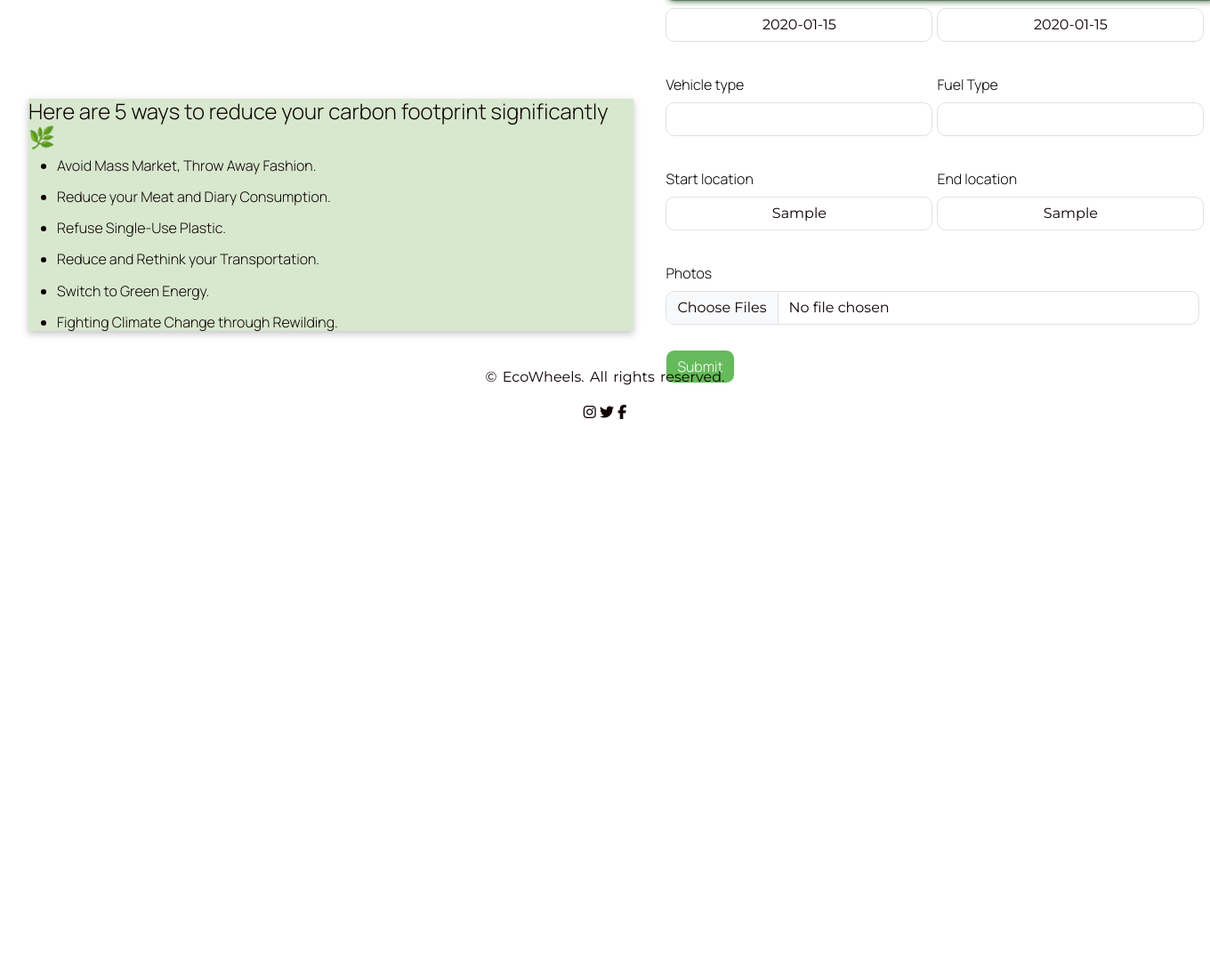
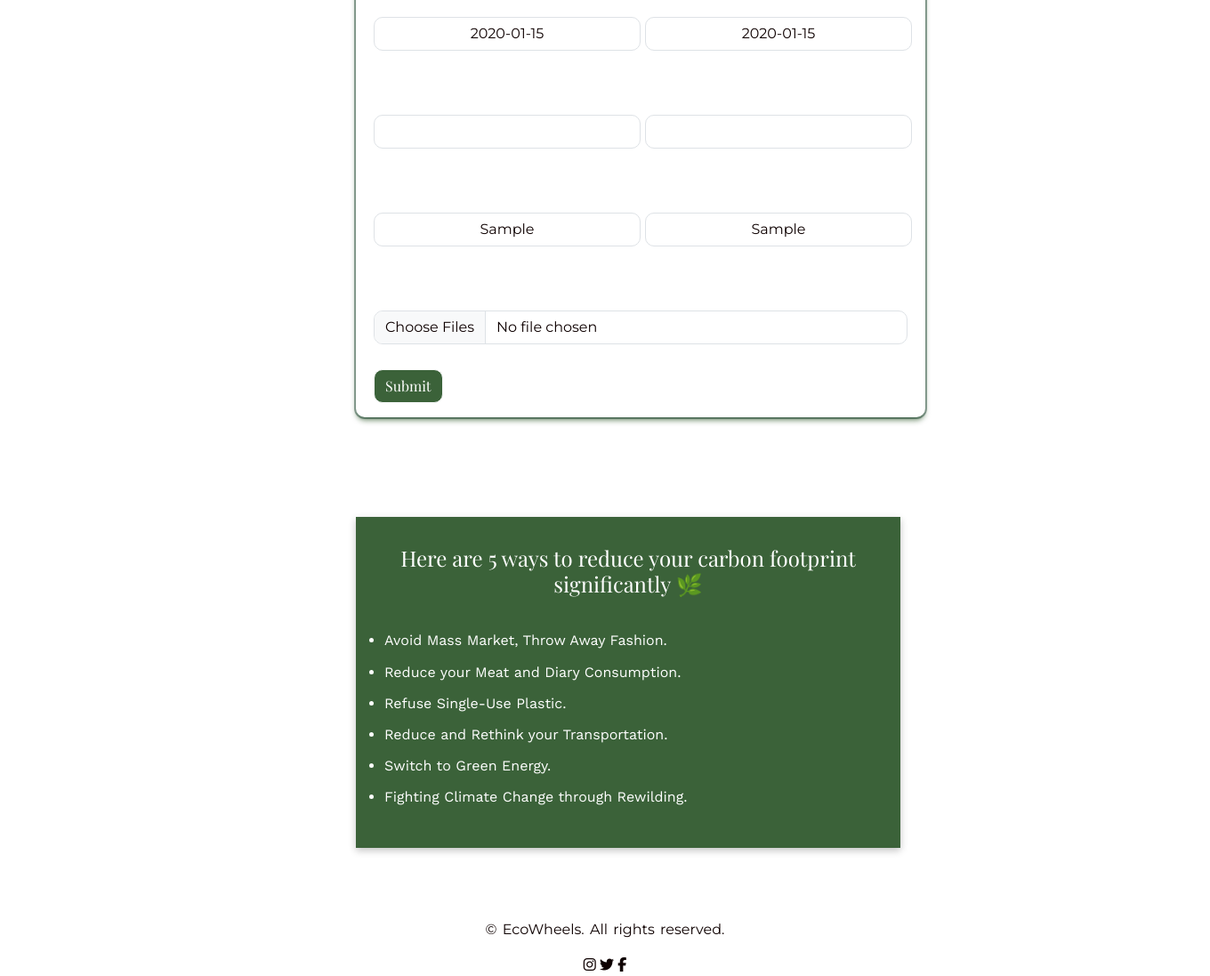
Before and after one commit to mehdi-ayoub/EcoWheels, a Rails app: page /shipments/1/edit in a window 1360 px wide; the page is wider, and only the part inside the window is pictured. Shown: the part 532-1629 px from the top of that part at 89% size. Before the commit the page ends 1003 px from the top of that part, so only its background shows below. Run offline with Rails 7, Linux system fonts and the light colour scheme; a user stored in the database is signed in; tables that the repository leaves empty hold one stand-in row (values such as "Sample post"); style sheets or scripts are compiled from the project's sources; parts of the project's set-up code (start-up, migrations or seed data) failed here and were passed over; some libraries are stand-ins or nearby versions.

Commit message:
fonts changed, home page changed

```diff
--- a/app/assets/stylesheets/components/_form_styling.scss
+++ b/app/assets/stylesheets/components/_form_styling.scss
@@ -44,8 +44,9 @@
 }
 
 .form-label {
-  font-family: "Manrope";
-  color: black;
+  padding-top: 0.25rem;
+  font-family: "Work Sans";
+  color: white;
 }
 
 /* Additional CSS styling for other form elements can be added here */
--- a/app/assets/stylesheets/components/_navbar.scss
+++ b/app/assets/stylesheets/components/_navbar.scss
@@ -1,17 +1,17 @@
 .navbar-lewagon {
   justify-content: space-between;
   background: white;
-  font-family: "Manrope";
+  font-family: "Playfair Display";
 }
 
 .navbar-lewagon .navbar-collapse {
   flex-grow: 0;
-  font-family: "Manrope";
+  font-family: "Playfair Display";
 }
 
 .navbar-lewagon .navbar-brand img {
   width: 40px;
-  font-family: "Manrope";
+  font-family: "Playfair Display";
 }
 
 .search-box {
@@ -19,14 +19,14 @@
 }
 
 .btn-primary {
-  background-color: green;
+  background-color: #3B6239
 }
 
 .nav-link {
-  font-family: "Manrope";
+  font-family: "Playfair Display";
 }
 
 .nav-item {
-  font-family: "Manrope";
+  font-family: "Playfair Display";
   color: black;
 }
--- a/app/assets/stylesheets/components/_new.scss
+++ b/app/assets/stylesheets/components/_new.scss
@@ -22,7 +22,7 @@
   .first-text {
 
     h5 {
-      font-family: "Manrope";
+      font-family: "Playfair Display";
       font-size: 31px;
       font-weight: 800;
       margin: 80px 20px 70px 20px;
@@ -38,7 +38,7 @@
   width: 640px;
   height: 620px;
   border: 1px solid rgb(222, 221, 221);
-  background-color: #6BA25F;
+  background-color: #3B6239;
   color: white;
   font-size: large;
   border-top-right-radius: 20px;
--- a/app/assets/stylesheets/components/shipments/_edit.scss
+++ b/app/assets/stylesheets/components/shipments/_edit.scss
@@ -7,7 +7,9 @@
   display: flex;
   flex-direction: row;
   justify-content: space-between;
-  margin-left: 43rem;
+  margin-left: 25rem;
+  padding-left: 1.25rem;
+  padding-bottom: 1rem;
 }
 
 .container-edit-f {
@@ -26,28 +28,40 @@
 // }
 
 .container-edit-image {
-  background-image: url('eco_truck.jpeg');
+  // background-image: url('eco_truck.jpeg');
   display: block;
-  // background-size: cover;
-  // background-position: center;
+  background-size: cover;
+  background-position: center;
   background-repeat: no-repeat;
   display: flex;
   justify-content: center;
   // flex-direction: row;
   // margin-left: 10rem;
   border-radius: 10px;
-  height: 200px;
-  width: 103%;
-  margin-left: 1rem;
+  // height: 200px;
+  // width: 60%;
+  // height: 60%;
 }
 
 .container-bottom-edit {
   display: block;
-  background-color: rgb(215, 232, 207);
+  background-color: #3B6239;
   box-shadow: rgba(0, 0, 0, 0.24) 0px 3px 8px;
   margin-top: 7rem;
-  width: 50%;
-  margin-left: 2rem;
+  width: 45%;
+  margin-left: 25em;
+  color: white;
+  text-align: center;
+  padding-top: 2rem;
+  padding-bottom: 2rem;
+  margin-bottom: 5rem;
+
+  h6 {
+    padding-top: 2rem;
+    color: white;
+    font-family: "Work Sans";
+    text-align: left;
+  }
 }
 
 .container-bottom-edit-2 {
@@ -61,13 +75,13 @@
 }
 
 h1 {
-  font-family: "Manrope";
+  font-family: "Playfair Display";
   margin-top: 2rem;
   font-weight: bold;
 
 a {
   text-decoration: none;
-  color: black
+  color: black;
 }
 
 }
--- a/app/assets/stylesheets/components/shipments/_index_page.scss
+++ b/app/assets/stylesheets/components/shipments/_index_page.scss
@@ -16,16 +16,16 @@
 }
 
 .title-index h4 p {
-  font-family: "Manrope";
+  font-family: "Playfair Display";
 }
 /* Style table header */
 .thead-dark th {
-  background-color: #e0f2f1;
+  background-color: #3B6239;
 
   a {
     text-decoration: none;
     color: white;
-    font-family: "Manrope";
+    font-family: "Playfair Display";
   }
 }
 
@@ -34,20 +34,20 @@
   a {
     text-decoration: none;
     color: black;
-    font-family: "Manrope";
+    font-family: "Work Sans";
   }
 }
 
 
 /* Style table header on hover */
 .thead-dark th:hover {
-  background-color: #579153;;
+  background-color: #316f3a;
 
 }
 
 /* Style table rows on hover */
 .table tbody tr:hover {
-  background-color: #3C7D45
+  background-color: #316f3a;
 }
 
 /* Style the container */
@@ -61,17 +61,24 @@
 
 /* adding margin to the add shipment  */
 
+.mb-2 {
+  font-family: "Work Sans";
+}
+
+.align-middle {
+  font-family: "Work Sans";
+}
+
 .custom-bg-blue {
   margin-top: 8px;
-  background-color: #65ba5b;
+  background-color: #3B6239;
   color: white;
   transition: background-color 0.3s ease;
-  font-family: "Manrope";
-
+  font-family: "Playfair Display";
 }
 
 .custom-bg-blue:hover {
-  background-color: #3c7d45;
+  background-color: #316f3a;
   color: white;
   font-family: "Manrope";
 }
@@ -102,7 +109,7 @@
 
 .thead-dark {
   th {
-    background-color: #65ba5b;
+    background-color: #8AA138;
     border-width: 0;
   }
 }
--- a/app/assets/stylesheets/components/shipments/_search_index.scss
+++ b/app/assets/stylesheets/components/shipments/_search_index.scss
@@ -14,18 +14,18 @@
   display: flex;
   justify-content: flex-end;
   align-items: center;
-  font-family: "Manrope";
+  font-family: "Playfair Display";
 
   #currentDateTime {
     color: rgb(86, 85, 85);
-    font-family: "Manrope";
+    font-family: "Playfair Display";
   }
 
 
   .name-index {
     color: rgb(86, 85, 85);
     margin: 14px 10px 0px 25px;
-    font-family: "Manrope";
+    font-family: "Playfair Display";
   }
 
   .bell {
@@ -37,7 +37,7 @@
 .index-left {
   display: flex;
   align-items: center;
-  font-family: "Manrope";
+  font-family: "Playfair Display";
 }
 
 .index-right {
--- a/app/assets/stylesheets/config/_fonts.scss
+++ b/app/assets/stylesheets/config/_fonts.scss
@@ -1,13 +1,12 @@
 // Import Google fonts
 @import url('https://fonts.googleapis.com/css?family=Nunito:400,700|Work+Sans:400,700&display=swap');
 @import url('https://fonts.googleapis.com/css2?family=Manrope:wght@300&display=swap');
-@import url('https://fonts.googleapis.com/css2?family=Arimo&family=Bebas+Neue&family=Rubik:wght@300&display=swap');
-@import url('https://fonts.googleapis.com/css2?family=Arimo&family=Bebas+Neue&family=Mukta:wght@300&family=Rubik:wght@300&display=swap');
+@import url('https://fonts.googleapis.com/css2?family=Bebas+Neue&family=Cormorant+Garamond:wght@300;400;500&family=Mukta:wght@300&family=Playfair+Display&family=Rubik:wght@300&display=swap');
 
 // Define fonts for body and headers
-$body-font: "Manrope";
-$headers-font: "Manrope";
-$font: "Manrope";
+$body-font: "Cormorant Garamond";
+$headers-font: "Playfair Display";
+$font: "Cormorant Garamond";
 
 // To use a font file (.woff) uncomment following lines
 // @font-face {
--- a/app/assets/stylesheets/pages/_home.scss
+++ b/app/assets/stylesheets/pages/_home.scss
@@ -6,7 +6,7 @@
 
 // the container holding the navbar and the background pic
 .container-home {
-  background-image: url('homepageimage.jpg');
+  background-image: url('top-green-landscape.jpeg');
   background-size: cover;
   background-position: center;
   margin: auto;
@@ -56,7 +56,7 @@
 
 /* You can adjust this value between element */
 .nav-item {
-  font-family: "Manrope";
+  font-family: "Playfair Display";
   margin-right: 10px;
   color: black;
 }
@@ -95,6 +95,7 @@
 
 .form h2 {
   font-size: 24px; /* Adjust font size as needed */
+  font-family: "Playfair Display";
 }
 
 /* Styles for the result section */
@@ -103,7 +104,7 @@
   justify-content: center;
   flex-direction: column;
   align-items: center;
-  background-color: #6ba25f;
+  background-color: #3B6239;
   color: white;
   border-right: 1px solid #292929;
   border-radius: 0 5px 5px 0;
@@ -114,11 +115,13 @@
 
   h3 p {
     margin: 50px;
+
   }
 
   p {
     font-size: 4rem;
     font-weight: 600;
+    font-family: "Work Sans";
   }
 }
 
@@ -144,16 +147,19 @@
   height: 400px;
   padding: 20px;
   text-align: left;
+  font-family: "Work Sans";
 }
 
 .homepage-text h2 {
   font-size: 3.57rem;
   font-weight: 700;
   margin-bottom: 20px;
+  font-family: "Playfair Display";
 }
 
 .homepage-text p {
   font-size: 20px;
+  font-family: "Work Sans";
 }
 
 /* Style for the image container */
@@ -177,7 +183,13 @@
   color: transparent; /* Make the text transparent */
 }
 
+.lead {
+  font-family: "Work Sans";
+}
 
+.btn {
+  font-family: "Playfair Display";
+}
 /* -------------------------  styling Done ----------------------------- */
 
 .thirdcontainer {
@@ -198,7 +210,7 @@
 .carousel-image {
   width: 100%;
   height: 100%;
-  object-fit: cover
+  object-fit: cover;
 }
 
 
--- a/app/views/pages/home.html.erb
+++ b/app/views/pages/home.html.erb
@@ -2,7 +2,7 @@
 <div class= "container-home">
   <section class="hero bg-color text-white text-center py-5 mt-2 mb-2">
     <div class="banner-home">
-      <div class="container">
+      <div class="container-home-1">
         <div class="title-page" style="margin-top: 1rem ; margin-left: 2rem;">
           <h1 class="display-4">Discover the beauty of our planet </h1>
           <p class="lead">join us on a journey to preserve nature's wonders while reducing CO2 emissions for a sustainable future.</p>
--- a/app/views/shared/_footer.html.erb
+++ b/app/views/shared/_footer.html.erb
@@ -1,5 +1,5 @@
 
-<div class="wrapper-footer text-center py-4 mt-100">
+<div class="wrapper-footer">
   <p>&copy; EcoWheels. All rights reserved.</p>
   <i class="fab fa-instagram"></i>
   <i class="fab fa-twitter"></i>
--- a/app/views/shared/_master_navbar.html.erb
+++ b/app/views/shared/_master_navbar.html.erb
@@ -4,7 +4,7 @@
     <div class="title-page" style="d-flex justify-content-lg-center;">
       <%= link_to root_path, class: "navbar-brand" do %>
         <h1>EcoWheels
-          <%= image_tag "eco_logo.png", class: "logo", style: 'height: 80px; width: auto; pl-2;' %>
+          <%= image_tag "eco_logo.png", class: "logo", style: 'height: 80px; width: auto; padding-right: 2rem' %>
         </h1>
       <% end %>
     </div>
--- a/app/views/shipments/edit.html.erb
+++ b/app/views/shipments/edit.html.erb
@@ -4,16 +4,16 @@
 </div>
 
 
-<div class="container-edit-image d-flex">
-  <div class="container-card-edit" style="width: 39rem ; mt-4; p-1;">
-    <div class="card-edit " style=" m-0 auto ; mt-3;">
+  <div class="container-card-edit" style="width: 40rem ; mt-4; pl-4 ; p-1;">
+    <div class="card-edit" style=" m-0 auto ; mt-3;">
       <div class="title-page" style="mt-2 ; mb-1 ; ml-2 ; text-center"><h1>Edit Your Shipment</h1></div>
         <div class="card-form-edit " style="mt-5 ; ml-4 ; p-0 auto;">
         <%= render "form_new" %>
       </div>
     </div>
   </div>
-</div>
+  </div>
+  </div>
 
 
    <div class="container-bottom-edit">
```
Also changed, not shown: app/assets/stylesheets/components/_footer.scss (+7 -10 lines), app/assets/images/top-green-landscape.jpeg (added).
